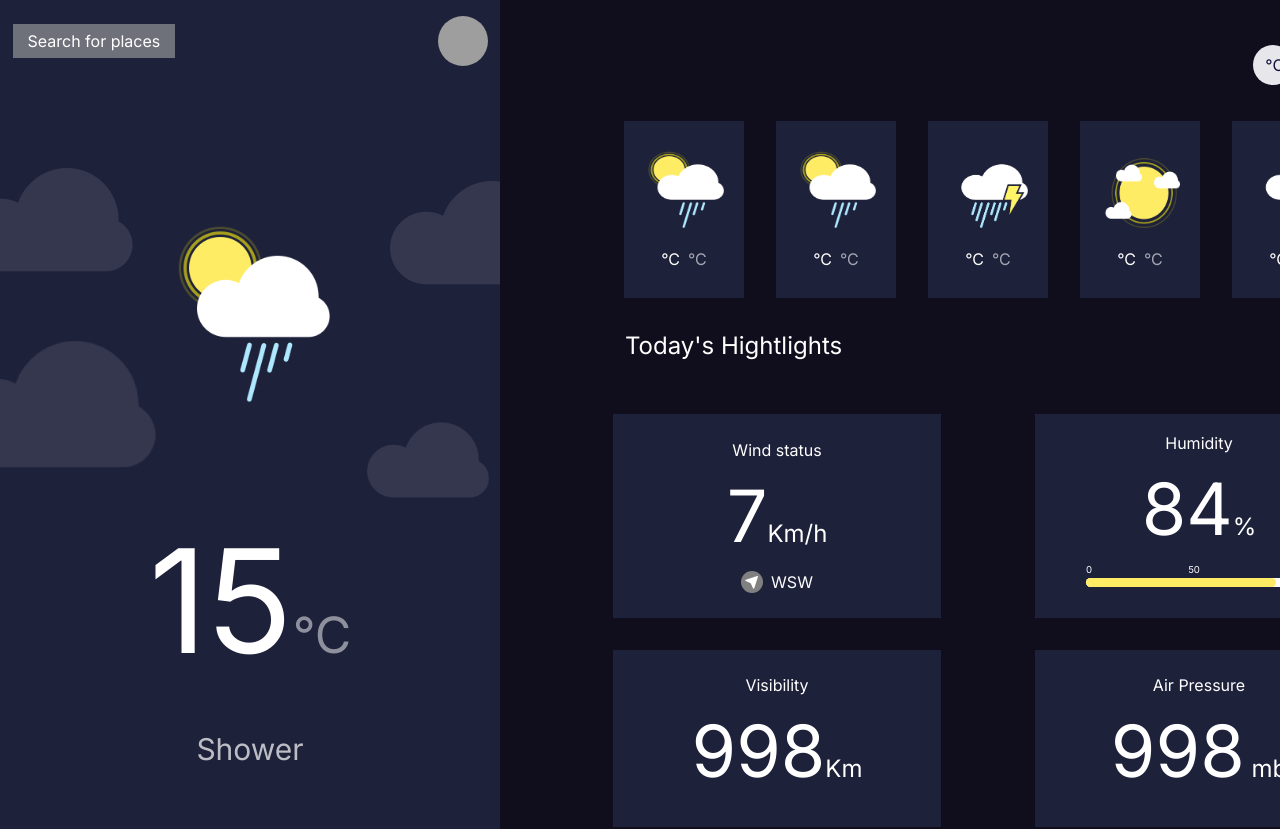
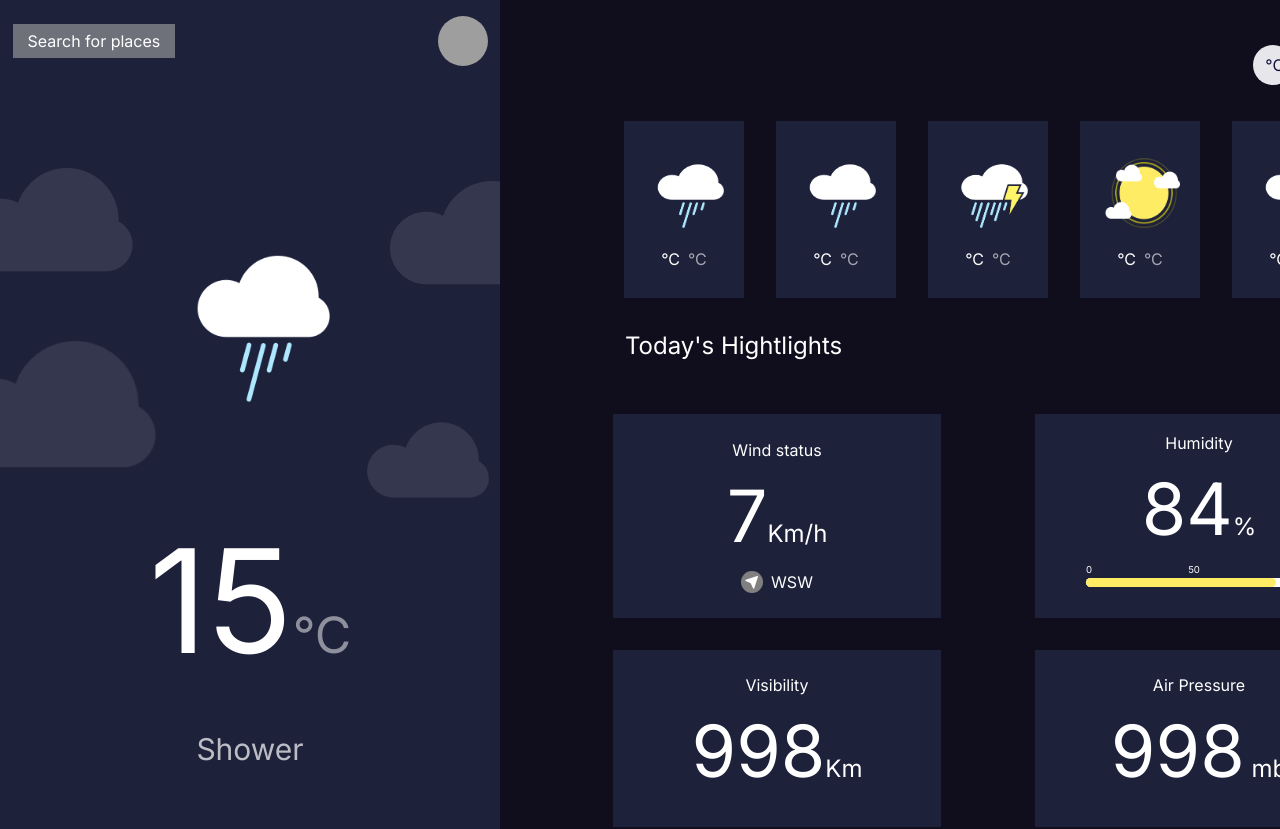
Before and after one commit to Alvarobyui/weather-web-app, a Next.js app: page / in a window 1280 px wide. Shown: the top 829 px of the page. Built offline with nearby package versions, Linux system fonts and the light colour scheme; no server answers; grey boxes are pictures that could not be loaded.

Commit message:
error with image route fixed

```diff
--- a/app/components/Head.jsx
+++ b/app/components/Head.jsx
@@ -69,7 +69,7 @@ export default function Head(props) {
         </div>
         <div className="img-box">
           <div className="img">
-            <img src="/sources/shower.png" alt="main-logo" />
+            <img src="/sources/LightRain.png" alt="main-logo" />
           </div>
         </div>
         <div className="text">
--- a/app/components/Main.jsx
+++ b/app/components/Main.jsx
@@ -31,7 +31,7 @@ function handleToCelcious() {
           <div className="card">
             <p>{props?.tomorrow}</p>
             <div className="img">
-              <img src="/sources/shower.png" alt="image" />
+              <img src="/sources/LightRain.png" alt="image" />
             </div>
             <div className="box">
               <p>{props.tempDay1?.[0]}<span>°C</span></p>
@@ -41,7 +41,7 @@ function handleToCelcious() {
           <div className="card">
             <p>{props?.day2}</p>
             <div className="img">
-              <img src="/sources/shower.png" alt="image" />
+              <img src="/sources/LightRain.png" alt="image" />
             </div>
             <div className="box">
               <p>{props.tempDay2?.[0]}<span>°C</span></p>
```
